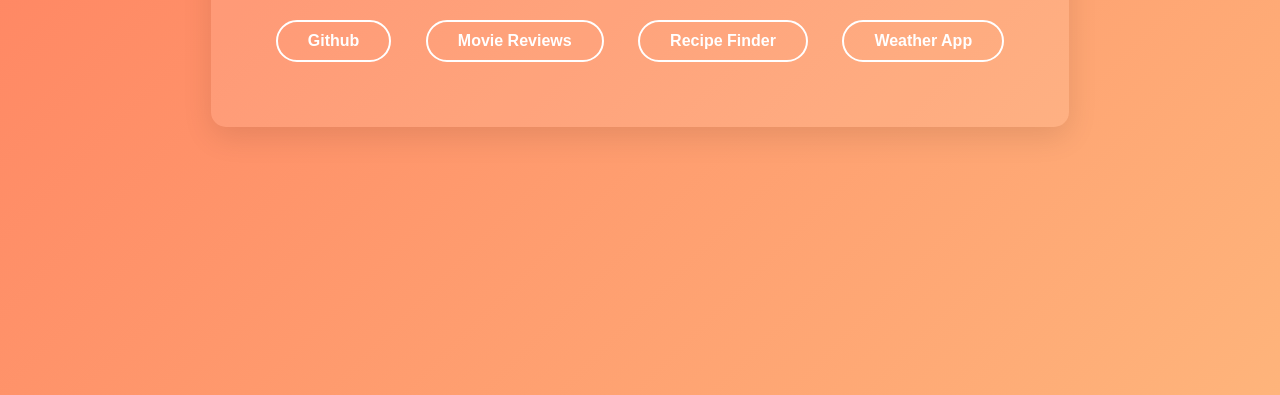
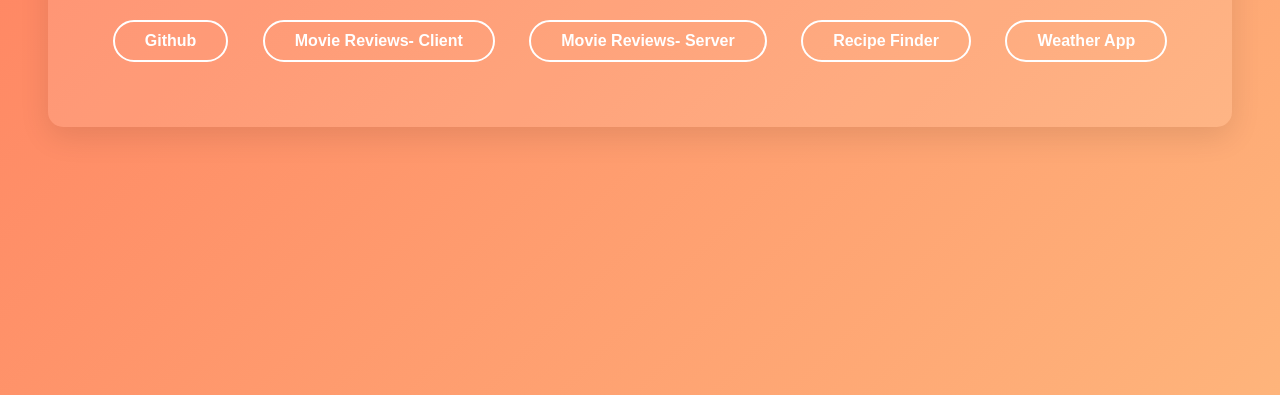
Before and after one commit to GuanKiid/links, a plain HTML site: page index.html in a window 1280 px wide. Shown: the part 405-800 px from the top of the page. Drawn offline with Linux system fonts and the light colour scheme.

Commit message:
Update index.html

```diff
--- a/index.html
+++ b/index.html
@@ -54,7 +54,8 @@
         <h1>Welcome to My Projects</h1>
         <!-- <a href="#project1">CV</a> -->
         <a href="https://github.com/GuanKiid/Projects">Github</a>
-        <a href="https://siremovies.netlify.app/">Movie Reviews</a>
+        <a href="https://siremovies.netlify.app/">Movie Reviews- Client</a>
+        <a href="https://mern-back-end-o7ww.onrender.com">Movie Reviews- Server</a>
         <a href="https://recipe-finder-b26b9.web.app/">Recipe Finder</a>
         <a href="https://66e2ea6c0c63950372c7c233--incredible-llama-786428.netlify.app/">Weather App</a>
     </div>
```
